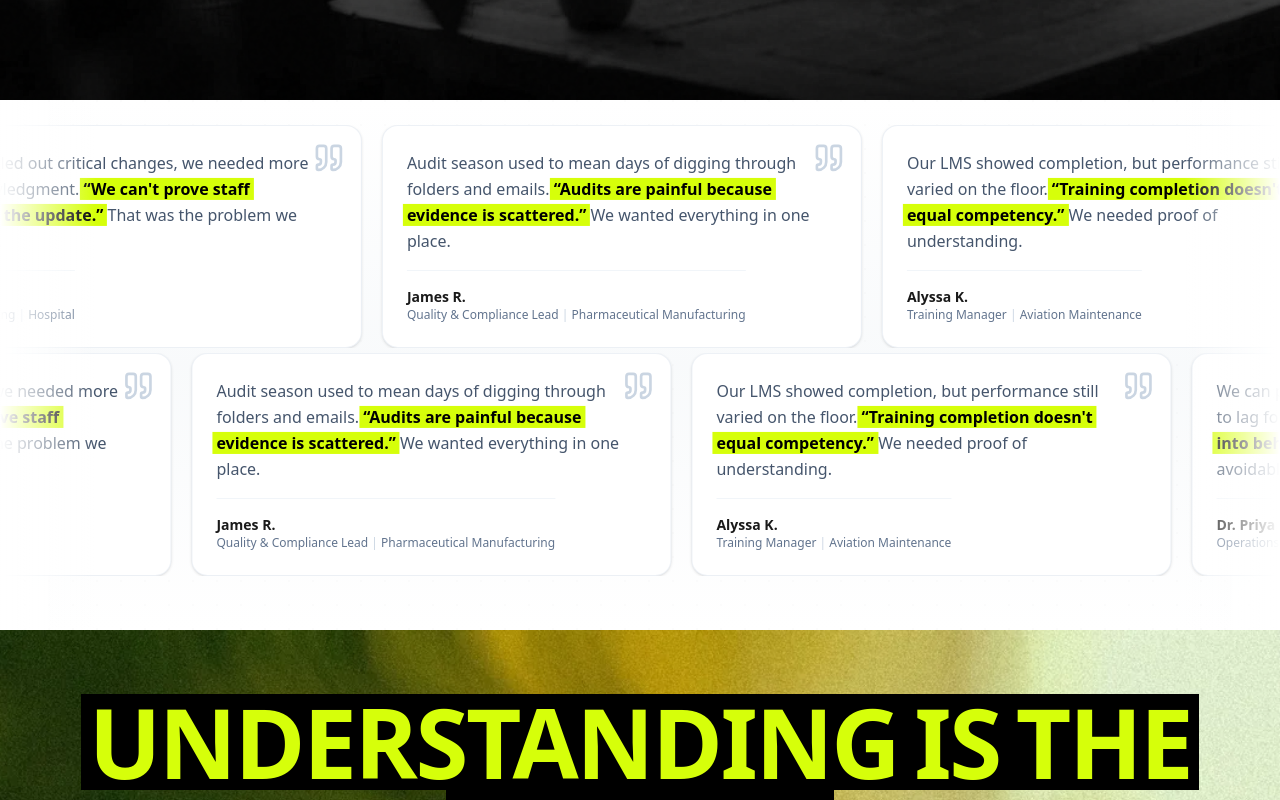
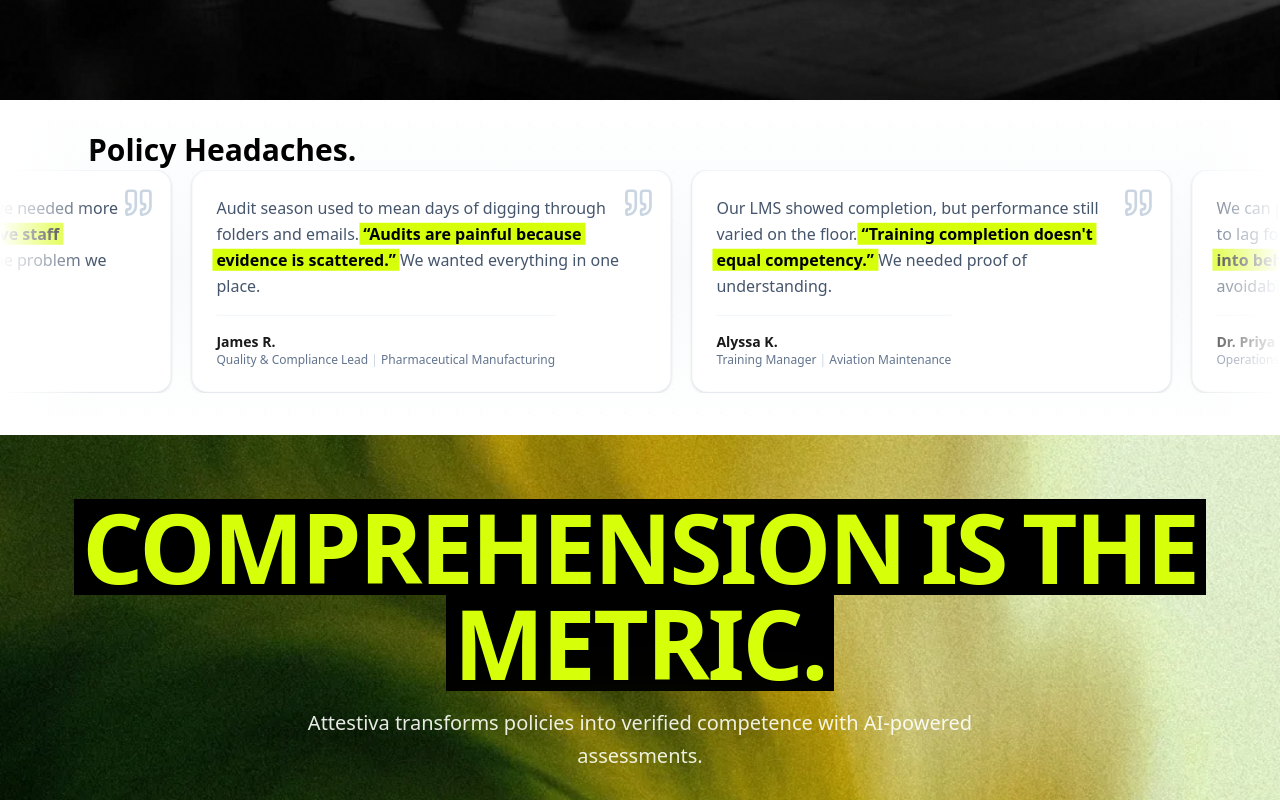
Before and after one commit to Tomson-PY/Attestive-Test-Prep, a Next.js app: page / in a window 1280 px wide. Shown: the part 700-1500 px from the top of the page. Built offline with nearby package versions, Linux system fonts and the light colour scheme.

Commit message:
Update GreenGradientHero text for clarity and refactor TestimonialSection to use a single row configuration, enhancing layout and readability.

```diff
--- a/components/sections/GreenGradientHero.tsx
+++ b/components/sections/GreenGradientHero.tsx
@@ -52,7 +52,7 @@ export function GreenGradientHero() {
               bgColor="#000000"
               textColor="#D6FF0A"
             >
-              UNDERSTANDING IS THE METRIC.
+              COMPREHENSION IS THE METRIC.
             </SequentialHighlight>
           </motion.h2>
 
--- a/components/sections/TestimonialSection/index.tsx
+++ b/components/sections/TestimonialSection/index.tsx
@@ -13,9 +13,8 @@ import { cn } from "@/lib/utils";
 import { testimonials, Testimonial } from "./testimonialData";
 import { TestimonialCard } from "./TestimonialCard";
 
-// Row configuration for different speeds and directions (2 rows)
+// Single row configuration (left to right)
 const rowConfigs = [
-  { direction: "left", duration: 25 },
   { direction: "right", duration: 25 },
 ];
 
@@ -224,17 +223,15 @@ export function TestimonialSection() {
   // Section fade-in
   const opacity = useTransform(scrollYProgress, [0, 0.15], [0, 1]);
 
-  // Per-row parallax (different speeds for depth)
-  const row0Y = useTransform(scrollYProgress, [0, 1], [30, -15]);
-  const row1Y = useTransform(scrollYProgress, [0, 1], [15, -30]);
+  // Parallax for single row
+  const rowY = useTransform(scrollYProgress, [0, 1], [15, -15]);
 
-  const rowYValues = [row0Y, row1Y];
+  const rowYValues = [rowY];
 
-  // Both rows display all testimonials
+  // Single row displays all testimonials
   const rows = useMemo(
     () => [
-      testimonials, // Top row - all 8 cards
-      testimonials, // Bottom row - all 8 cards
+      testimonials, // All 8 cards
     ],
     []
   );
@@ -271,7 +268,17 @@ export function TestimonialSection() {
         aria-hidden="true"
       />
 
-      {/* Masonry Rows */}
+      {/* Heading */}
+      <motion.div
+        style={{ opacity }}
+        className="max-w-6xl mx-auto px-6 mb-3"
+      >
+        <h2 className="font-display font-black text-2xl sm:text-3xl text-black">
+          Policy Headaches.
+        </h2>
+      </motion.div>
+
+      {/* Marquee Row */}
       <motion.div style={{ opacity }} className="flex flex-col gap-4 sm:gap-5">
         {rows.map((rowCards, rowIndex) => (
           <MarqueeRow
```
